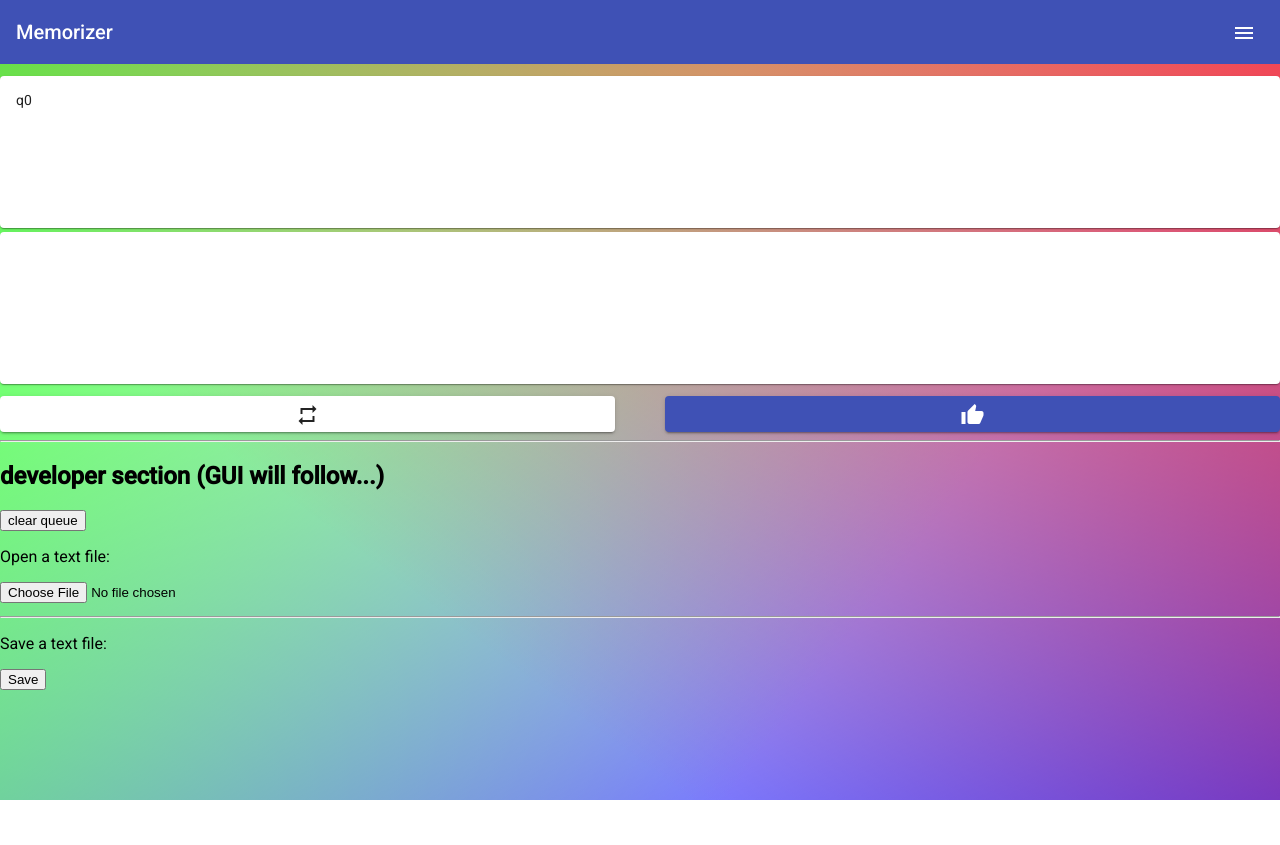
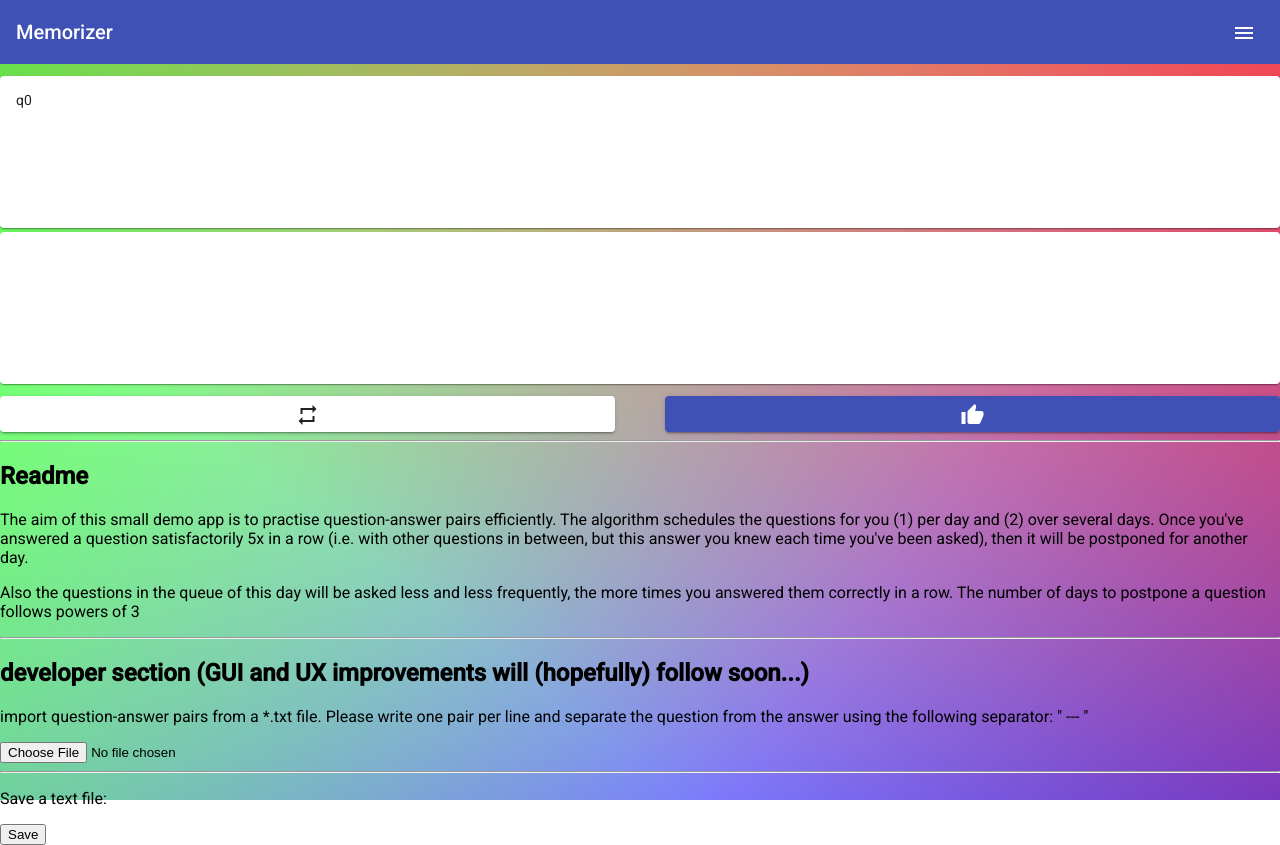
Before and after one commit to gr8Mu1/memorizer, an Angular app: page / in a window 1280 px wide. Before the commit the page ends 800 px from the top, so only its background shows below. Built offline with nearby package versions, Linux system fonts and the light colour scheme.

Commit message:
Provide the user with some context in the GUI

```diff
--- a/src/app/app.component.html
+++ b/src/app/app.component.html
@@ -29,15 +29,26 @@
   </section>
   <hr>
   <section>
-    <h2>developer section (GUI will follow...)</h2>
+    <h2>Readme</h2>
     <div>
-      <button (click)="clearQueue()">clear queue</button>
-<!--      <button (click)="importTxtFile()">import question-answer pairs from *.txt file</button>-->
-
-      <p>Open a text file:</p>
+      <p>The aim of this small demo app is to practise question-answer pairs efficiently.
+        The algorithm schedules the questions for you (1) per day and (2) over several days.
+        Once you've answered a question satisfactorily 5x in a row
+        (i.e. with other questions in between, but this answer you knew each time you've been asked),
+        then it will be postponed for another day.
+      </p>
+      <p>Also the questions in the queue of this day will be asked less and less frequently,
+        the more times you answered them correctly in a row. The number of days to postpone
+        a question follows powers of 3
+      </p>
+    </div>
+  </section>
+  <hr>
+  <section>
+    <h2>developer section (GUI and UX improvements will (hopefully) follow soon...)</h2>
+    <div>
+      <p>import question-answer pairs from a *.txt file. Please write one pair per line and separate the question from the answer using the following separator: " --- "</p>
       <input type="file" (change)="importTxtFile($event)">
-      <p *ngIf="contents">Contents:</p>
-      <pre>{{contents}}</pre>
       <hr>
       <p>Save a text file:</p>
       <button (click)="save()">Save</button>
--- a/src/app/app.component.ts
+++ b/src/app/app.component.ts
@@ -59,8 +59,4 @@ export class AppComponent {
     const blob = new Blob(['Hello, World!']);
     saveAs(blob, 'out.txt');
   }
-
-  clearQueue() {
-    // TODO properly implement, update appState, ngIf -> no tasks loaded
-  }
 }
```
